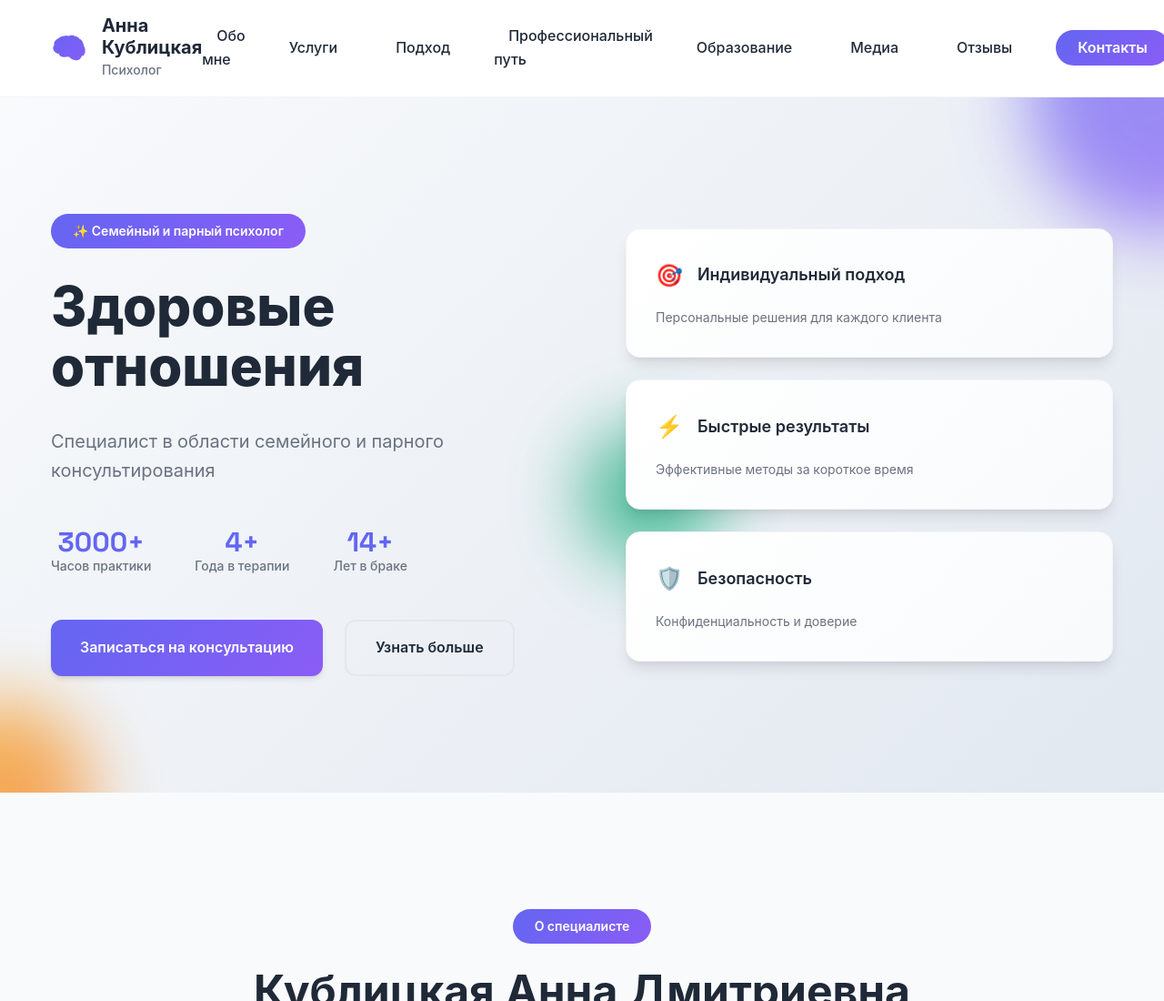
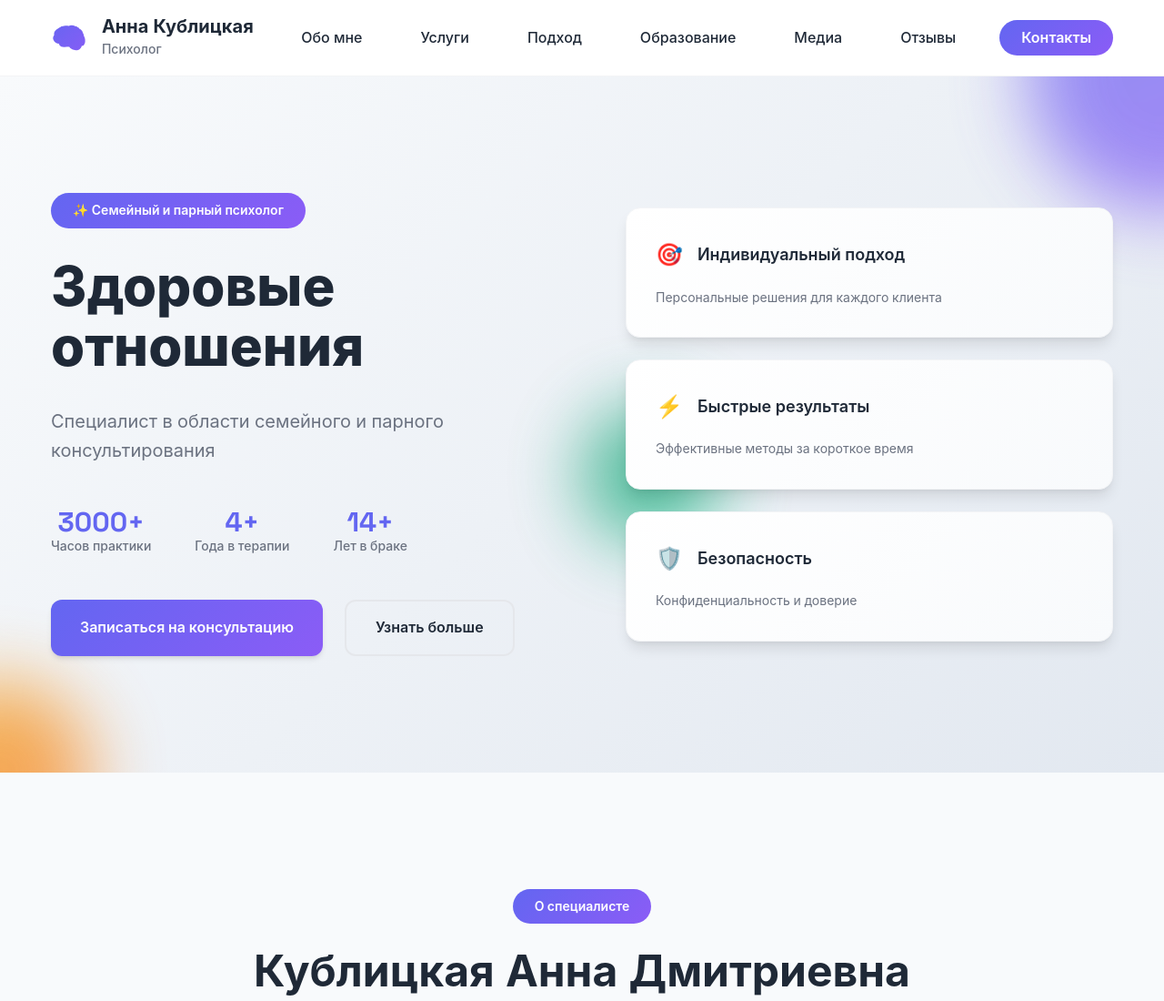
Before and after one commit to alex-patapau/kublickaya, a plain HTML site: page index.html in a window 1280 px wide. Shown: the top 1100 px of the page at 91% size. Drawn offline with Linux system fonts and the light colour scheme.

Commit message:
feat(header): comment out one menu item and add assets/images with logo and images

```diff
--- a/index.html
+++ b/index.html
@@ -24,7 +24,7 @@
                     <li><a href="#about" class="nav-link">Обо мне</a></li>
                     <li><a href="#services" class="nav-link">Услуги</a></li>
                     <li><a href="#approach" class="nav-link">Подход</a></li>
-                    <li><a href="#professional" class="nav-link">Профессиональный путь</a></li>
+                    <!-- <li><a href="#professional" class="nav-link">Профессиональный путь</a></li> -->
                     <li><a href="#education" class="nav-link">Образование</a></li>
                     <li><a href="#media" class="nav-link">Медиа</a></li>
                     <li><a href="#testimonials" class="nav-link">Отзывы</a></li>
```
Also changed, not shown: assets/images/5294065633983593328.jpg (added), assets/images/5294065633983593329.jpg (added), assets/images/5294065633983593330.jpg (added), assets/images/5294065633983593331.jpg (added), assets/images/5294065633983593332.jpg (added), assets/images/5294065633983593333.jpg (added), assets/images/5294065633983593334.jpg (added), assets/images/logo-cut.svg (added), assets/images/logo.svg (added).
